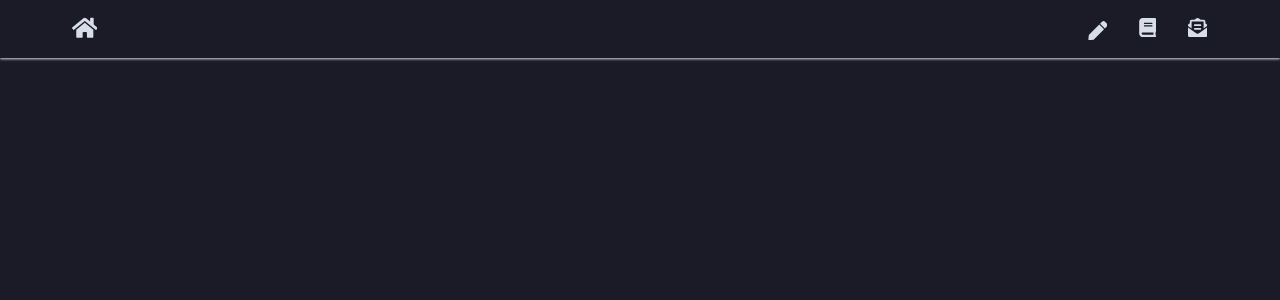
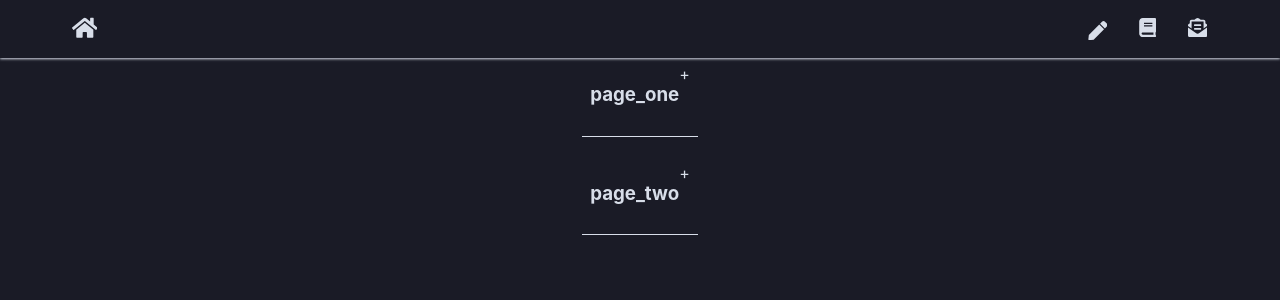
Before and after one commit to katjakovalchuk/Team_Lab_2_Sem, a Next.js app in the folder frontend/: page /presentations/1/edit in a window 1280 px wide. Shown: the top 300 px of the page. Built offline with nearby package versions, Linux system fonts and the light colour scheme.

Commit message:
Add slide editing, without fetching or uploading

```diff
--- a/frontend/package.json
+++ b/frontend/package.json
@@ -19,6 +19,7 @@
         "react-dom": "18.2.0",
         "react-icons": "^4.8.0",
         "react-ssr-prepass": "npm:preact-ssr-prepass@^1.0.1",
+        "reveal.js": "^4.4.0",
         "sass": "^1.58.3",
         "typescript": "4.9.5"
     },
--- a/frontend/src/components/editElement.tsx
+++ b/frontend/src/components/editElement.tsx
@@ -1,10 +1,24 @@
 import styles from "../scss/editor.module.scss";
-import TextInput from "./textInput";
+import { useState } from "react";
+import { TextInput, TextArea } from "./textInput";
 
 export default function ElementEditor(props) {
+    const [collapsed, setCollapsed] = useState(true);
     return (
         <div className={styles.editorBox}>
+            <div className={styles.accordionTitle} onClick={() => setCollapsed(!collapsed)}>
+                <h3>{props.id}</h3>
+                <div>{collapsed ? "+" : "-"}</div>
+            </div>
+            {
+                !collapsed && (
+                    <>
+                        <TextInput id={props.id} placeholder={props.name} required={props.required} value={props.name} name={props.name} />
+                        <TextArea id={props.id} placeholder={props.type} required={props.required} value={props.value} name={props.name} />
+                    </>
+                )
+            }
 
-        </div>
+        </div >
     )
 }
--- a/frontend/src/components/editPage.js
+++ b/frontend/src/components/editPage.js
@@ -1,4 +1,5 @@
 import styles from "../scss/editor.module.scss";
+import ElementEditor from "./editElement";
 import { useEffect, useState } from "react";
 
 export default function Editor(props) {
@@ -9,11 +10,12 @@ export default function Editor(props) {
                     page_one: {
                         type: "img",
                         content: "https://picsum.photos/200/300",
+                    },
+                    page_two: {
+                        type: "img",
+                        content: "https://picsum.photos/200/300",
                     }
                 },
-                dataTransition: "",
-                isMarkdown: true,
-                bg: "#fff"
             }
         ]
     );
@@ -30,7 +32,12 @@ export default function Editor(props) {
     return (
         <>
             <div className={styles.editorBox}>
-
+                {Object.entries(slides[slideIdx].content).map(
+                    v => {
+                        return <ElementEditor key={v[0]} id={v[0]} name={v[0]} required={true} type={v[1].type} value={v[1].content} />;
+                    }
+                )
+                }
             </div>
         </>
     )
--- a/frontend/src/components/textInput.tsx
+++ b/frontend/src/components/textInput.tsx
@@ -5,15 +5,28 @@ interface InputProps {
     id: string;
     name: string;
     required: boolean;
+    value: string;
 };
 
-export default function TextInput(props: InputProps) {
+export function TextInput(props: InputProps) {
     return (
         <>
             <div className={[styles.inputBox].join(" ")}>
-                <input type="input" className={styles.textInput} placeholder={props.placeholder} name={props.name} id={props.id} required={props.required} />
+                <input type="input" className={styles.textInput} placeholder={props.placeholder} name={props.name} id={props.id} required={props.required} defaultValue={props.value} />
                 <label htmlFor={props.id} className={styles.label}>{props.placeholder}</label>
             </div>
         </>
     )
 }
+export function TextArea(props: InputProps) {
+    return (
+        <>
+            <div className={[styles.inputBox].join(" ")}>
+                <textarea className={styles.textBox} placeholder={props.placeholder} name={props.name} id={props.id} required={props.required} defaultValue={props.value} />
+                <label htmlFor={props.id} className={styles.label}>{props.placeholder}</label>
+            </div>
+        </>
+    )
+}
+
+export default TextInput;
--- a/frontend/src/scss/editor.module.scss
+++ b/frontend/src/scss/editor.module.scss
@@ -12,6 +12,7 @@
      align-items: center;
      min-width: 100%;
      height: 100%;
+     margin-bottom: 1em;
 
      h1 {
          font-size: 2.4rem;
@@ -94,4 +95,78 @@
      .textInput{
        &:required,&:invalid { box-shadow:none; }
      }
- }
+
+     .textBox {
+         outline: none;
+         border-radius: 0.4em;
+         font-family: inherit;
+         width: 100%;
+         border: 1px solid var(--border-color) !important;
+         color: var(--fg-color);
+         padding: 1em;
+         background: transparent;
+         transition: border-color 200ms;
+
+         &::placeholder {
+             color: transparent;
+         }
+
+         .label {
+             font-size: 1.3rem;
+             cursor: text;
+             top: 20px;
+         }
+     }
+
+     .textBox:focus {
+       ~ .label {
+         position: absolute;
+         top: -0.3em;
+         display: block;
+         transition: 0.2s;
+         font-size: 0.9rem;
+         color: var(--highlight-color);
+         font-weight:700;
+       }
+       border-color: var(--highlight-color);
+     }
+
+     .textBox:not(:invalid):not(:focus) {
+       ~ .label {
+         position: absolute;
+         top: -0.3em !important;
+         display: block;
+         transition: 0.2s;
+         font-size: 0.9rem;
+         color: var(--fg-color);
+         font-weight:700;
+       }
+     }
+
+    .accordion {
+      margin: 1rem auto;
+    }
+
+    .accordionTitle {
+      display: flex;
+      flex-direction: row;
+      justify-content: space-between;
+      cursor: pointer;
+      background-color: var(--background-color);
+      border-bottom: 1px solid var(--fg-color);
+    }
+
+    .accordionTitle:hover * {
+      color: var(--highlight-color);
+    }
+
+    .accordionTitle,
+    .accordion-content {
+      padding: 0.5rem;
+    }
+
+    .accordionContent {
+      background-color: var(--nav-color);
+
+     }
+}
```
Also changed, not shown: 1 other file (tests, documents, lock files or other folders).
